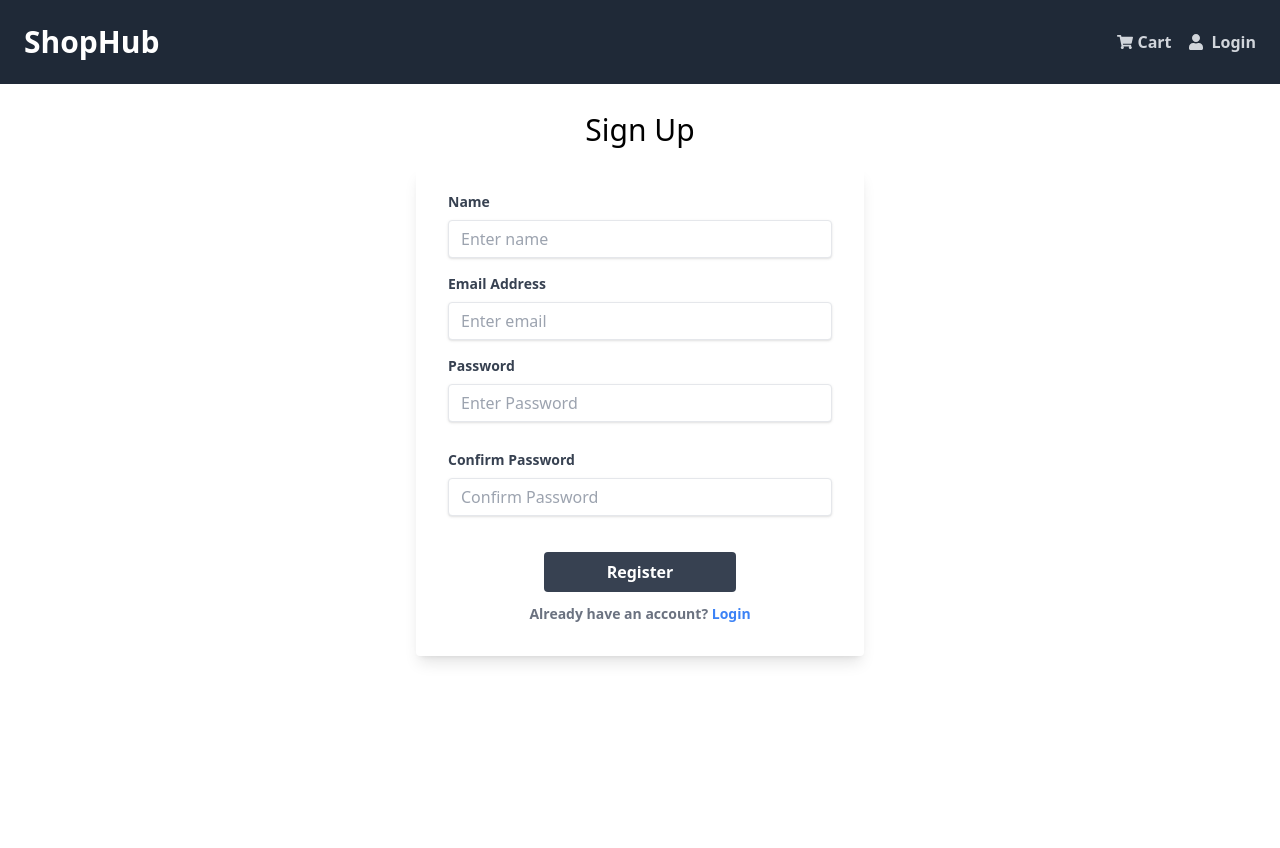
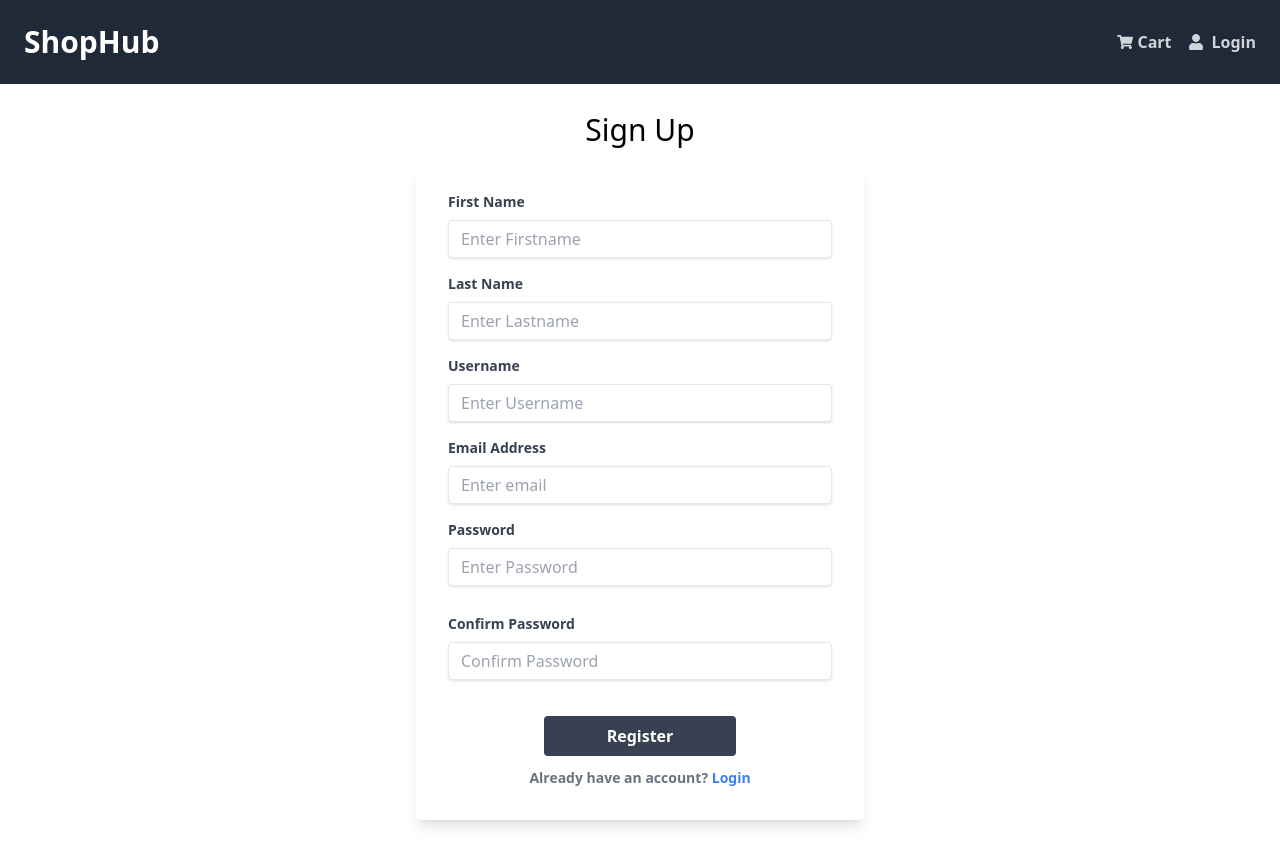
Before and after one commit to sandeshtiwari/React-Ecommerce, a React (Vite) app: page /register in a window 1280 px wide. Before the commit the page ends 800 px from the top, so only its background shows below. Built offline with nearby package versions, Linux system fonts and the light colour scheme.

Commit message:
feat: Add user registration functionality from frontend using the backend API

```diff
--- a/src/constants.ts
+++ b/src/constants.ts
@@ -1,6 +1,7 @@
 export const BASE_URL = "http://localhost:8080";
 export const LOGIN_URL = "/api/login";
 export const LOGOUT_URL = "/api/logout";
+export const SIGNUP_URL = "/api/register";
 export const PRODUCTS_URL = "/api/products";
 export const PRODUCTS_ADMIN_URL = "/api/admin/products";
 export const PRODUCT_IMAGE_UPLOAD_ADMIN_URL = "/api/admin/upload";
--- a/src/pages/RegisterPage.tsx
+++ b/src/pages/RegisterPage.tsx
@@ -1,18 +1,60 @@
 import React, { useState } from "react";
-import { Link } from "react-router-dom";
+import { Link, useLocation, useNavigate } from "react-router-dom";
+import { useSignupMutation } from "../slices/userApiSlice";
+import { toast } from "react-toastify";
+import { useAppDispatch } from "../hooks";
+import { setCredentials } from "../slices/authSlice";
+import Loader from "../components/Loader";
 
 const RegisterPage = () => {
-  const [name, setName] = useState("");
+  const [firstName, setFirstName] = useState("");
+  const [lastName, setLastName] = useState("");
+  const [username, setUsername] = useState("");
   const [email, setEmail] = useState("");
   const [password, setPassword] = useState("");
   const [confirmPassword, setconfirmPassword] = useState("");
 
-  const submitHandler = (e) => {};
+  const dispatch = useAppDispatch();
+  const navigate = useNavigate();
+
+  const { search } = useLocation();
+  const sp = new URLSearchParams(search);
+  const redirect = sp.get("redirect") || "/";
+
+  const [signup, { isLoading }] = useSignupMutation();
+
+  const submitHandler = async (e: React.FormEvent<HTMLElement>) => {
+    e.preventDefault();
+    try {
+      const res = await signup({
+        email,
+        firstName,
+        lastName,
+        password,
+        username,
+      }).unwrap();
+      dispatch(setCredentials(res));
+      toast.success("Signup success!");
+      navigate(redirect);
+    } catch (err) {
+      const message =
+        (err as any)?.data?.message ||
+        (err as any)?.err?.message ||
+        (err as any)?.message;
+
+      if (message) {
+        toast.error("Failed to signup. " + message);
+      } else {
+        toast.error("Failed to signup due to an unexpected error.");
+      }
+    }
+  };
 
   return (
     <div className="flex justify-center items-center mt-4">
       <div className="w-full max-w-[28rem]">
         <h1 className="mb-5 text-3xl text-center">Sign Up</h1>
+        {isLoading && <Loader />}
         <form
           onSubmit={submitHandler}
           className="bg-white shadow-lg rounded px-8 pt-6 pb-8 mb-4"
@@ -22,14 +64,46 @@ const RegisterPage = () => {
               htmlFor="email"
               className="block text-gray-700 text-sm font-bold mb-2"
             >
-              Name
+              First Name
             </label>
             <input
               type="text"
-              id="text"
-              placeholder="Enter name"
-              value={name}
-              onChange={(e) => setName(e.target.value)}
+              id="first-name"
+              placeholder="Enter Firstname"
+              value={firstName}
+              onChange={(e) => setFirstName(e.target.value)}
+              className="shadow appearance-none border rounded w-full py-2 px-3 text-gray-700 leading-tight focus:outline-none focus:shadow-outline"
+            />
+          </div>
+          <div className="mb-4">
+            <label
+              htmlFor="email"
+              className="block text-gray-700 text-sm font-bold mb-2"
+            >
+              Last Name
+            </label>
+            <input
+              type="text"
+              id="last-name"
+              placeholder="Enter Lastname"
+              value={lastName}
+              onChange={(e) => setLastName(e.target.value)}
+              className="shadow appearance-none border rounded w-full py-2 px-3 text-gray-700 leading-tight focus:outline-none focus:shadow-outline"
+            />
+          </div>
+          <div className="mb-4">
+            <label
+              htmlFor="email"
+              className="block text-gray-700 text-sm font-bold mb-2"
+            >
+              Username
+            </label>
+            <input
+              type="text"
+              id="user-name"
+              placeholder="Enter Username"
+              value={username}
+              onChange={(e) => setUsername(e.target.value)}
               className="shadow appearance-none border rounded w-full py-2 px-3 text-gray-700 leading-tight focus:outline-none focus:shadow-outline"
             />
           </div>
--- a/src/slices/userApiSlice.ts
+++ b/src/slices/userApiSlice.ts
@@ -1,5 +1,5 @@
-import { LOGIN_URL, LOGOUT_URL } from "../constants";
-import { ILoginRequest, IMessage, IUser } from "../types";
+import { LOGIN_URL, LOGOUT_URL, SIGNUP_URL } from "../constants";
+import { ILoginRequest, IMessage, IRegisterRequest, IUser } from "../types";
 import { apiSlice } from "./apiSlice";
 
 export const userApiSlice = apiSlice.injectEndpoints({
@@ -26,7 +26,15 @@ export const userApiSlice = apiSlice.injectEndpoints({
         };
       },
     }),
+    signup: builder.mutation<IUser, IRegisterRequest>({
+      query: (data) => ({
+        url: SIGNUP_URL,
+        method: "POST",
+        body: data,
+      }),
+    }),
   }),
 });
 
-export const { useLoginMutation, useLogoutMutation } = userApiSlice;
+export const { useLoginMutation, useLogoutMutation, useSignupMutation } =
+  userApiSlice;
```
Also changed, not shown: src/types.ts (+8 -0 lines).
